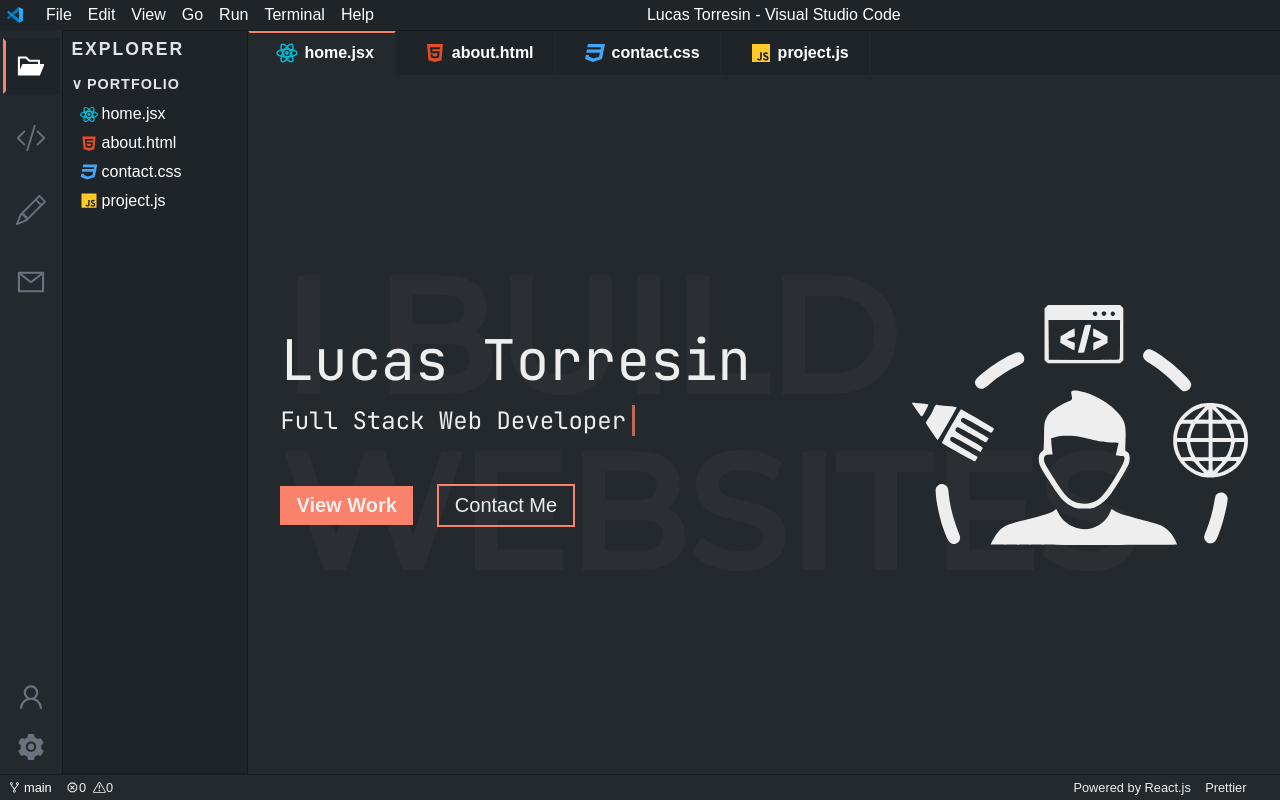
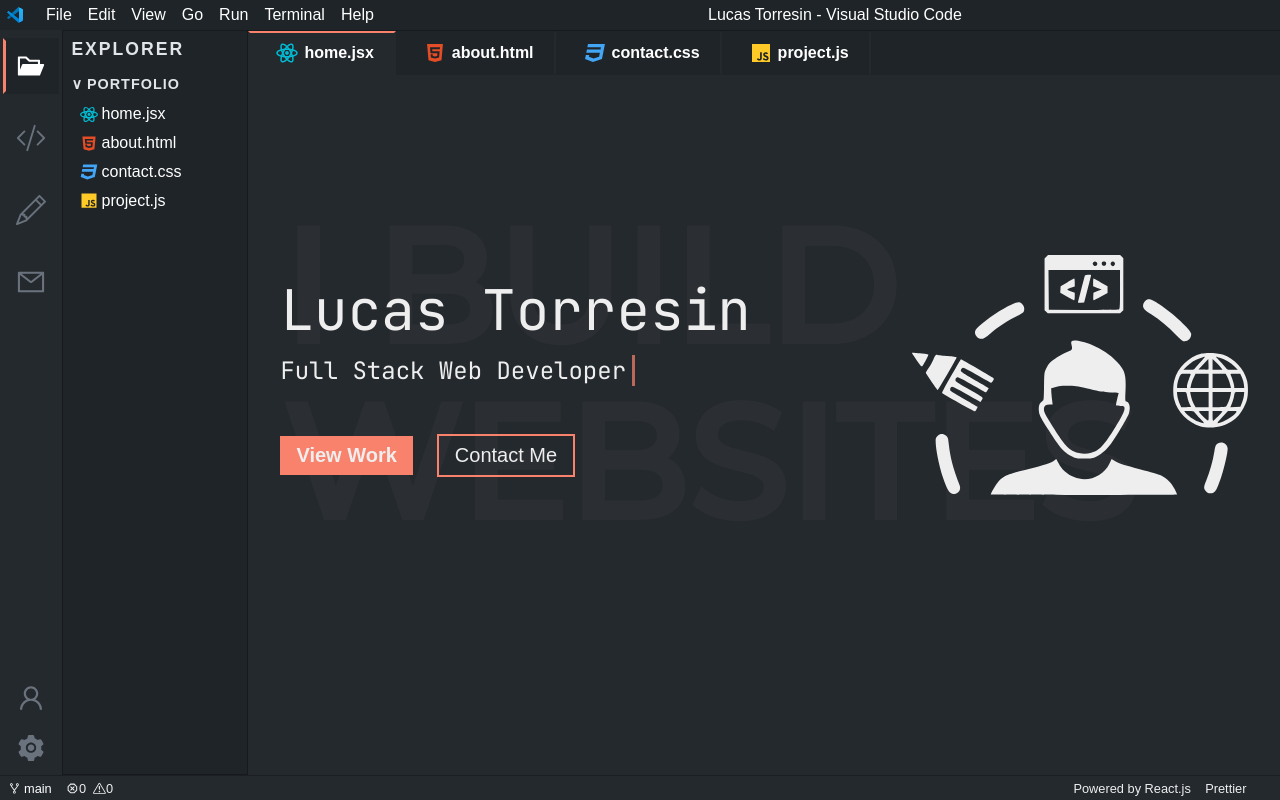
Before and after one commit to Lunatic02/Portifolio-Novo, a React (Vite) app: page / in a window 1280 px wide. Built offline with nearby package versions, Linux system fonts and the light colour scheme.

Commit message:
inicio do media_query

```diff
--- a/src/Components/Footer/style.ts
+++ b/src/Components/Footer/style.ts
@@ -6,7 +6,7 @@ export const FooterContainer = styled.footer`
 
     background: #24292e;
     border-top: 1px solid #1b1f23;
-    height: 26px;
+    height: 25px;
     display: flex;
     font-size: 0.8rem;
     padding: 0 0.5rem;
--- a/src/Components/Header/style.ts
+++ b/src/Components/Header/style.ts
@@ -1,8 +1,7 @@
 import { styled } from "styled-components";
 
 export const HeaderContainer = styled.header`
-  width: 100%;
-  height: 1.875rem;
+  height: 30px;
   background-color: #1f2428;
   display: flex;
   color: white;
@@ -26,7 +25,7 @@ export const HeaderContainer = styled.header`
     cursor: pointer;
   }
  div{
-   width: 60%;
+   width: 100%;
    display: flex;
    justify-content: center;
  }
@@ -35,9 +34,7 @@ export const HeaderContainer = styled.header`
    ul li{
      display: none;
    }
-   div{
-     width: 100%;
-   }
+
  }
 
 `
--- a/src/Components/Sidebar/style.ts
+++ b/src/Components/Sidebar/style.ts
@@ -2,7 +2,7 @@ import { styled } from "styled-components";
 
 export const SidebarContainer = styled.aside`
   width: 4.5rem;
-  height: calc(100vh - 3.5rem);
+  height: calc(100vh - 30px - 25px);
   background-color: #24292e;
 
 
--- a/src/layouts/DefaultLayout/index.tsx
+++ b/src/layouts/DefaultLayout/index.tsx
@@ -8,7 +8,7 @@ import { About } from "../../pages/about";
 import { Contact } from "../../pages/contact";
 import { Home } from "../../pages/home";
 import { Projects } from "../../pages/projects";
-import { Container, LayoutChanging, LayoutContents } from "./styles";
+import { Container, Layout, LayoutChanging, LayoutContents, LayoutFlex } from "./styles";
 
 export function DefaultLayout(){
   return(
@@ -21,12 +21,18 @@ export function DefaultLayout(){
               <Explorer />
               <LayoutChanging>
                 <TabBar />
+                  <LayoutFlex>
+                    <Layout className="layout">
+
                         <Routes>
                         <Route path="/" element={<Home />}/>
                         <Route path="/projetos" element={<Projects />}/>
                         <Route path="/sobre-mim" element={<About />}/>
                         <Route path="/contato" element={<Contact />}/>
                         </Routes>
+
+                    </Layout>
+                  </LayoutFlex>
               </LayoutChanging>
           </LayoutContents>
               <Footer />
--- a/src/layouts/DefaultLayout/styles.ts
+++ b/src/layouts/DefaultLayout/styles.ts
@@ -6,9 +6,22 @@ export const LayoutContents = styled.div`
 export const LayoutChanging = styled.div`
   display: block;
   width: 100%;
+  background-color: #24292e;
 `
 
 export const Container = styled.div`
   position: relative;
-  min-height: 100vh;;
+  min-height: 100vh;
 `
+export const LayoutFlex = styled.div`
+  display: flex;
+
+`
+
+export const Layout = styled.div`
+  font-family: 'JetBrains Mono', monospace;
+  flex: 1;
+  height: 85vh;
+  overflow-y: auto;
+
+`
--- a/src/pages/about/index.tsx
+++ b/src/pages/about/index.tsx
@@ -3,6 +3,7 @@ import { AboutContainer } from "./style";
 export function About(){
   return (
     <AboutContainer>
+      <div className="content">
         <h2>A Little Bit About Me</h2>
         <h3>
         I'm Lucas Torresin, a passionate Full Stack programmer studying in Analysis and Systems Development. I have 3 years of experience in software development and I'm always seeking to learn and enhance my skills.
@@ -29,6 +30,8 @@ export function About(){
         I appreciate the opportunity to share a bit about myself and I am excited to contribute my talent and passion for programming in a challenging and dynamic work environment.
 
         </h3>
+      </div>
+
 
     </AboutContainer>
   )
--- a/src/pages/home/style.ts
+++ b/src/pages/home/style.ts
@@ -4,13 +4,11 @@ export const HomeContainer = styled.main`
 
   display: flex;
   justify-content: center;
-  width: 100%;
   background-color: #24292e;
-  height: calc(100vh - 6.3rem);
+  height: 75vh;
   flex-direction: column;
   position: relative;
   padding: 2rem;
-
 
   .background{
     font-size: 5rem;
@@ -19,7 +17,6 @@ export const HomeContainer = styled.main`
     color: rgba(56,58,61,0.35);
     position: absolute;
     z-index: 1;
-
     flex: 1;
   }
   @media screen and (max-width: 1200px){
--- a/src/pages/projects/style.ts
+++ b/src/pages/projects/style.ts
@@ -1,11 +1,8 @@
 import styled from "styled-components";
 
 export const ProjectsContainer = styled.main`
-  background-color: #24292e;
-  height: calc(100vh - 6.3rem);
   padding: 2rem;
   color: #eee;
-  font-family: 'JetBrains Mono', monospace;
 
   .container {
   margin: 1.5rem 0;
```
Lines whose indentation alone changed are shown as unchanged.
